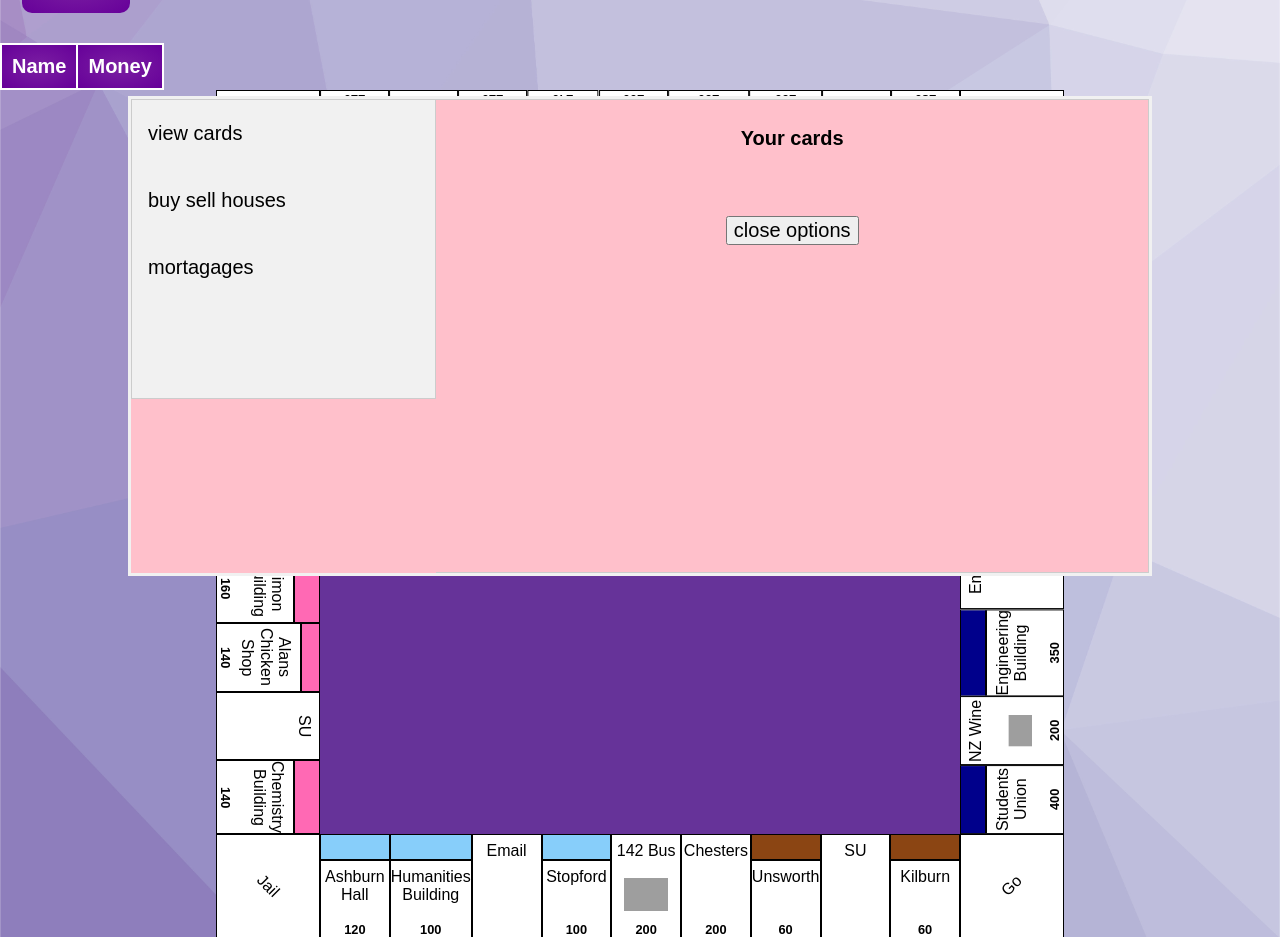
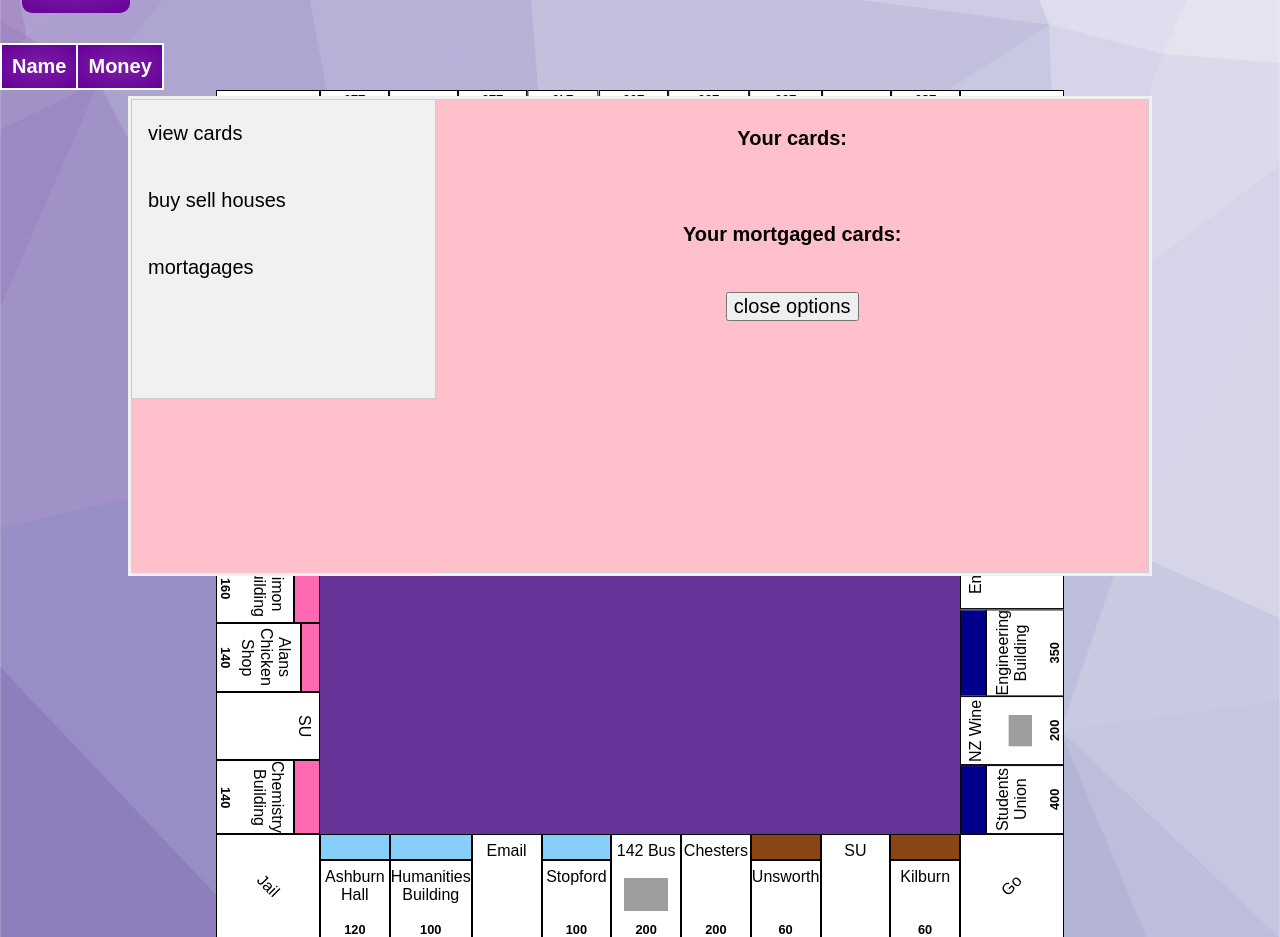
Before and after one commit to doug-spencer/Uniopoly, a Flask app: template App/templates/game_room.html in a window 1280 px wide, after a click on "open options". Shown: the part 64-1001 px from the top of the page. Run offline with Flask 3, Linux system fonts and the light colour scheme; the template is opened without the code that fills it, so the values that code supplies are empty; some libraries are stand-ins or nearby versions; grey boxes are pictures that could not be loaded.

Commit message:
added space for mortaged cards and onclick emit  mortgage/unmortgage card

```diff
--- a/App/static/js/game_room.js
+++ b/App/static/js/game_room.js
@@ -89,13 +89,24 @@ $(document).ready(function(){
     });
     socket.on('cards', function(data) {
         $("#image-grid-unmortgaged").html('');
-        console.log("in soceked on cards");
         for (let i=0; i<data.unmortgaged_cards.length; i++) {
             var name = data.unmortgaged_cards[i];
             const img = new Image();
             img.src = '/images/'+name;
-            console.log(img);
-            document.getElementById('image-grid-unmortgaged').appendChild(img);
+            img.addEventListener('click', function() {
+                socket.emit('mortgage card', {card: name});
+            });
+           document.getElementById('image-grid-unmortgaged').appendChild(img);
+        }
+        $("#image-grid-mortgaged").html('');
+        for (let i=0; i<data.mortgaged_cards.length; i++) {
+            var name = data.mortgaged_cards[i];
+            const img = new Image();
+            img.src = '/images/'+name;
+            img.addEventListener('click', function() {
+                socket.emit('unmortgage card', {card: name});
+            });
+            document.getElementById('image-grid-mortgaged').appendChild(img);
         }
     });
     socket.on('houses', function(data) {
--- a/App/templates/game_room.html
+++ b/App/templates/game_room.html
@@ -266,12 +266,15 @@
       <button class="tablinks" onmouseover="change_tab(event, 'mortgage')">mortagages</button>
    </div>
    <div class="tabcontent" id="cards" style="display:block;">
-      <h4>Your cards</h4>
+      <h4>Your cards:</h4>
       <div class="image-grid-container">
-         <div class="image-grid" id="image-grid-unmortgaged">
-         </div>
+          <div class="image-grid" id="image-grid-unmortgaged">
+          </div>
+      </div>
+      <h4>Your mortgaged cards:</h4>
+        <div class="image-grid-container">
           <div class="image-grid" id="image-grid-mortgaged">
-         </div>
+          </div>
       </div>
       <button onclick=close_options()>close options</button>
    </div>
```
